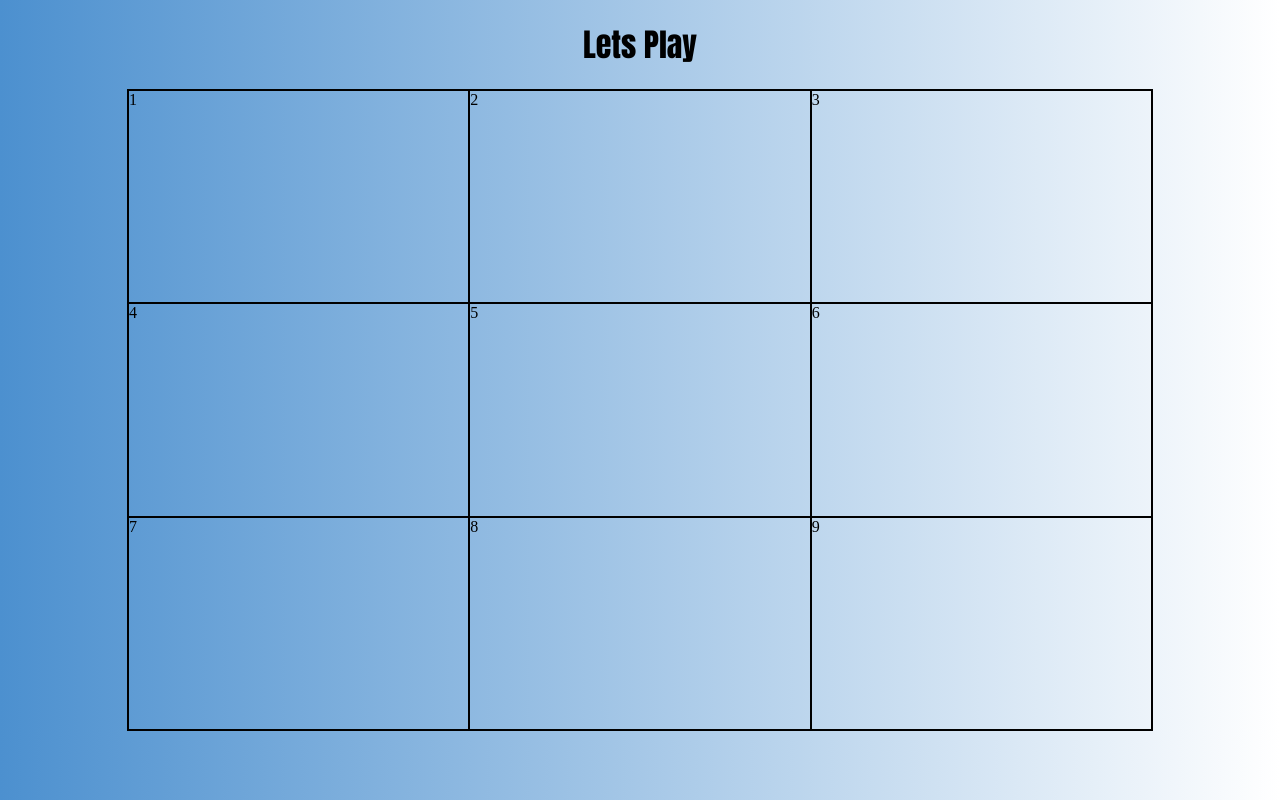
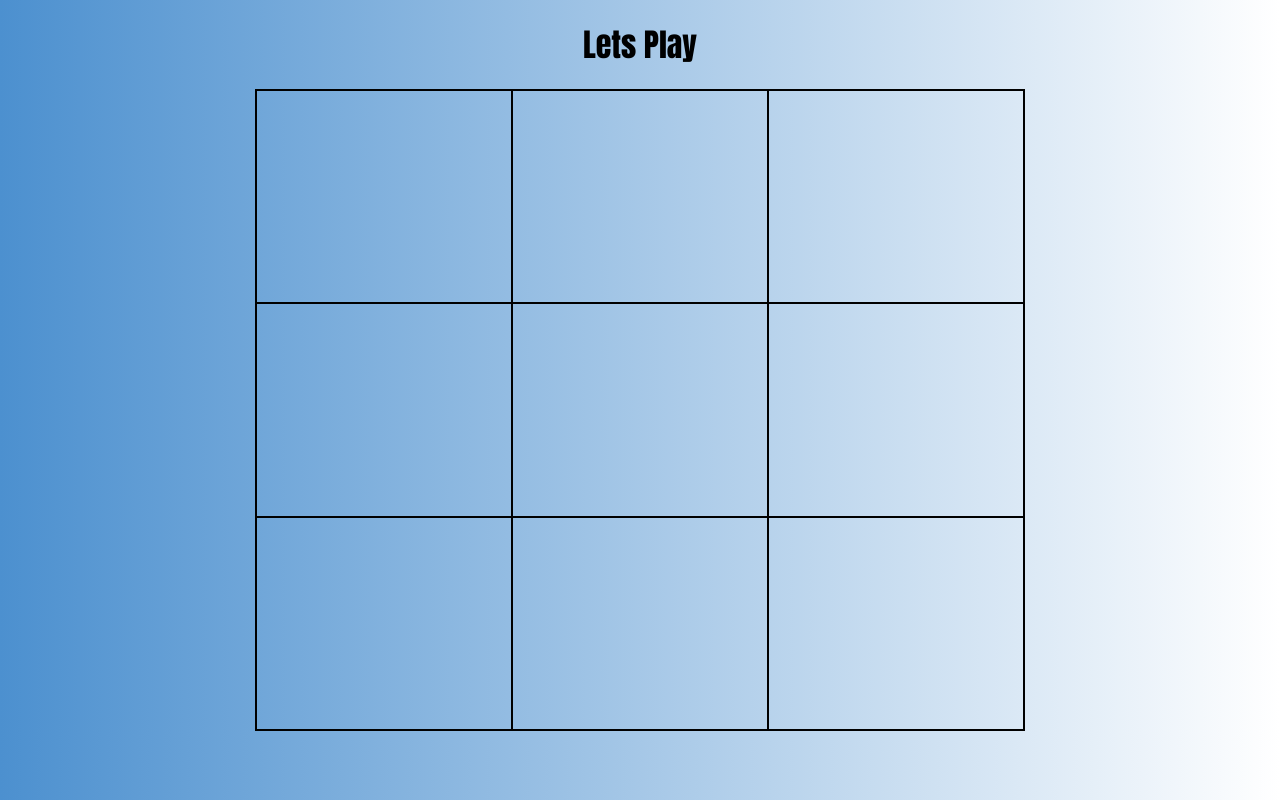
Before and after one commit to mohitk2001/Tic-tac-toe, a plain HTML site: page index.html in a window 1280 px wide. Drawn offline with Linux system fonts and the light colour scheme.

Commit message:
initial commit

```diff
--- a/index.html
+++ b/index.html
@@ -7,8 +7,6 @@
     <meta name="viewport" content="width=device-width, initial-scale=1.0" />
     <title>Tic Tac Toe</title>
     <link rel="stylesheet" href="style.css" />
-
-    <script src="script.js"></script>
 </head>
 
 <body>
@@ -19,16 +17,17 @@
             Lets Play
         </h1>
         <div class="main-box">
-            <div class="box">1</div>
-            <div class="box">2</div>
-            <div class="box">3</div>
-            <div class="box">4</div>
-            <div class="box">5</div>
-            <div class="box">6</div>
-            <div class="box">7</div>
-            <div class="box">8</div>
-            <div class="box">9</div>
+            <div class="box" id="box1"></div>
+            <div class="box" id="box2"></div>
+            <div class="box" id="box3"></div>
+            <div class="box" id="box4"></div>
+            <div class="box" id="box5"></div>
+            <div class="box" id="box6"></div>
+            <div class="box" id="box7"></div>
+            <div class="box" id="box8"></div>
+            <div class="box" id="box9"></div>
         </div>
+    </div>
 </body>
-
+<script src="script.js"></script>
 </html>
--- a/script.js
+++ b/script.js
@@ -1,3 +1,3 @@
-$(document).ready(()=>{
-
+document.querySelector(".box").addEventListener("click",(e,elemnt)=>{
+    console.log(elemnt)
 })
--- a/style.css
+++ b/style.css
@@ -18,7 +18,7 @@ body{
     display: grid;
     grid-template-columns: auto auto auto;
     height: 80vh;
-    width: 80%;
+    width: 60%;
     margin: auto;
     border: 1px solid black;
 }
@@ -27,5 +27,5 @@ body{
     cursor: pointer;
 }
 .box:hover,.box:focus{
-    background-color: darkblue;
+    background-color: rgb(8, 8, 43);
 }
```
